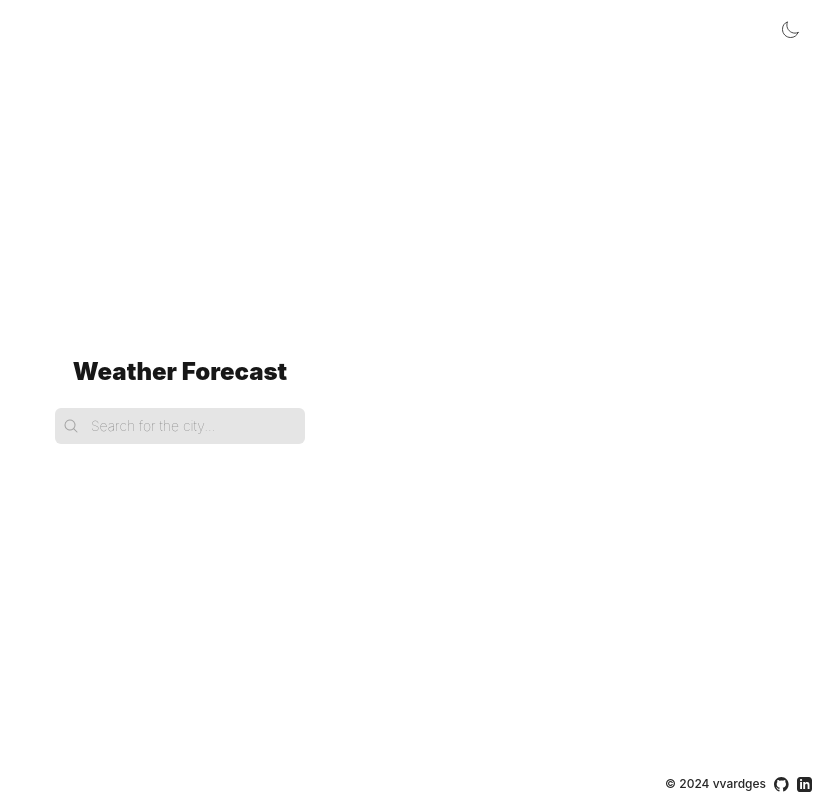
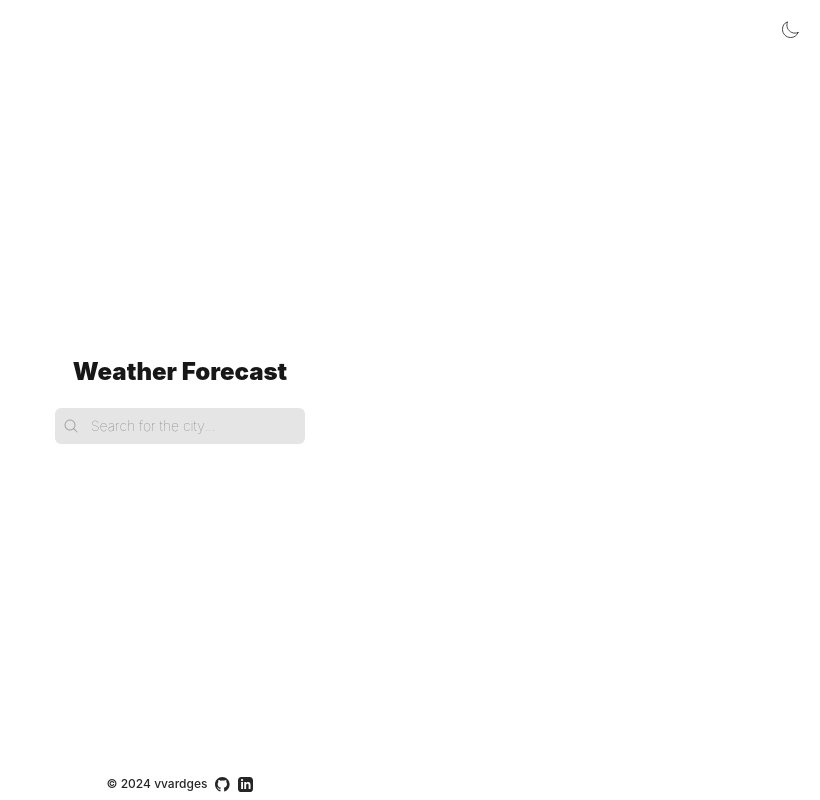
Before and after one commit to vvardges/hoory-weather-app, a React (Vite) app: page / in a window 1280 px wide. Shown: the whole page, without its empty margins (460-1280 px from the left). Built offline with nearby package versions, Linux system fonts and the light colour scheme.

Commit message:
add loaders

```diff
--- a/src/components/Footer.tsx
+++ b/src/components/Footer.tsx
@@ -10,7 +10,7 @@ export default function Footer ({ darkMode }: FooterProps) {
     <div
       className={`${
         darkMode ? "dark" : "light"
-      } fixed min-w-[300px] bottom-0 inset-x-0 space-x-2 flex dark:bg-neutral-800 p-2 justify-end`}
+      } fixed min-w-[300px] bottom-0 inset-x-0 space-x-2 flex dark:bg-neutral-800 p-2 justify-center`}
     >
       <h1 className="font-medium text-xs text-neutral-800 dark:text-neutral-200">
         © 2024 vvardges
```
